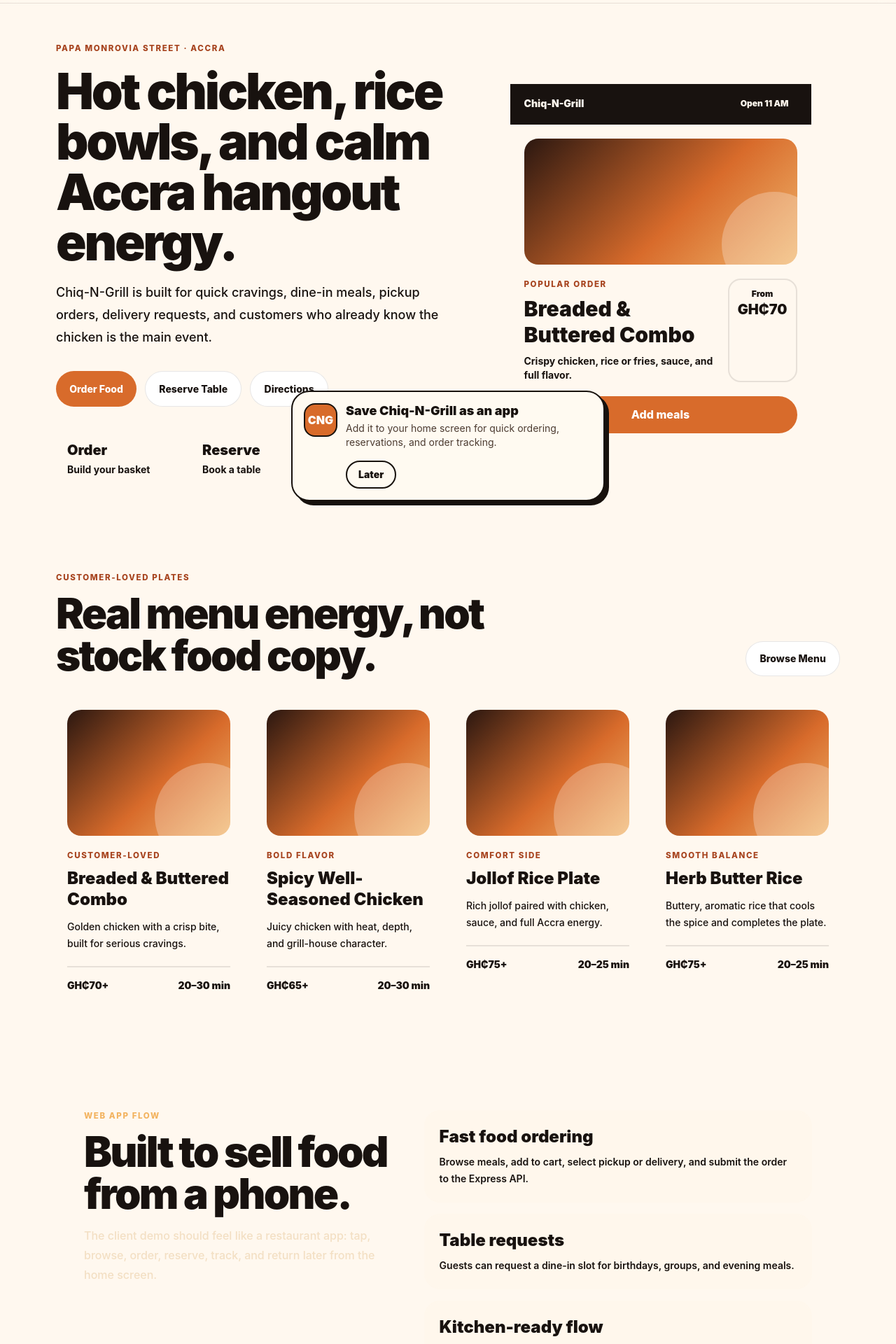
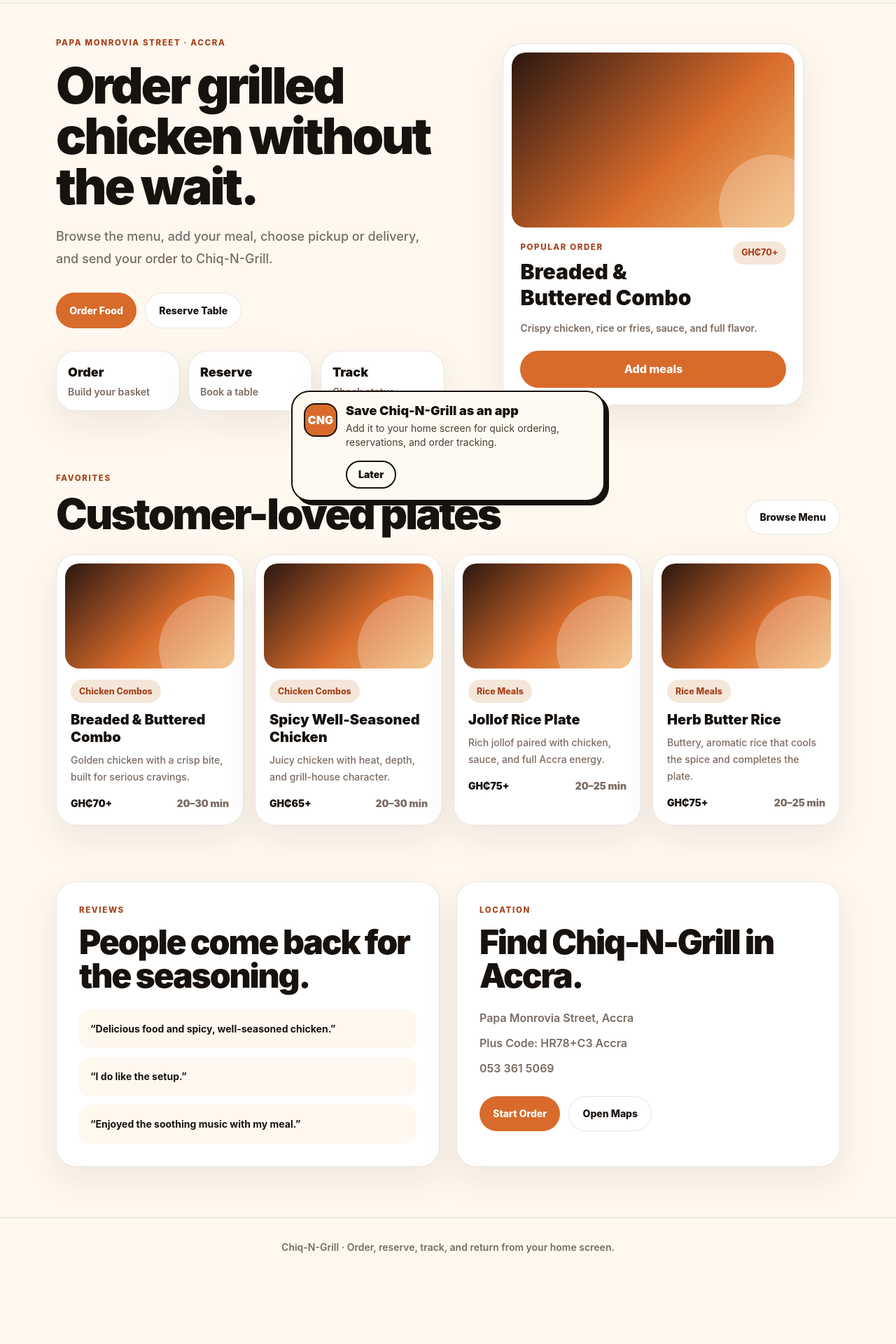
Before and after one commit to hAck404-lab101/chiqngrill, a Next.js app: page / in a window 1280 px wide. Shown: the part 60-1980 px from the top of the page at 70% size. Built offline with nearby package versions, Linux system fonts and the light colour scheme.

Commit message:
design: remove retro class leftovers from homepage

```diff
--- a/app/page.tsx
+++ b/app/page.tsx
@@ -11,131 +11,94 @@ const quickActions = [
   { title: "Track", detail: "Check status", href: "/track" }
 ];
 
-const appFeatures = [
-  { title: "Fast food ordering", description: "Browse meals, add to cart, select pickup or delivery, and submit the order to the Express API.", href: "/menu" },
-  { title: "Table requests", description: "Guests can request a dine-in slot for birthdays, groups, and evening meals.", href: "/reservations" },
-  { title: "Kitchen-ready flow", description: "Orders can be prepared for admin and kitchen screens after backend connection.", href: "/admin" }
-];
-
 export default function Home() {
   return (
     <main className="app-page overflow-hidden">
       <AppHeader />
 
-      <section className="app-container grid gap-10 pb-16 pt-8 lg:grid-cols-[1.05fr_0.95fr] lg:items-center lg:pt-14">
+      <section className="app-container grid gap-8 pb-12 pt-7 lg:grid-cols-[1.02fr_0.98fr] lg:items-center lg:pt-12">
         <div>
           <p className="eyebrow">Papa Monrovia Street · Accra</p>
-          <h1 className="app-title mt-4 text-5xl md:text-7xl">
-            Hot chicken, rice bowls, and calm Accra hangout energy.
-          </h1>
-          <p className="mt-5 max-w-2xl text-lg font-medium leading-8 text-[var(--ink-soft)]">
-            Chiq-N-Grill is built for quick cravings, dine-in meals, pickup orders, delivery requests, and customers who already know the chicken is the main event.
+          <h1 className="app-title mt-4 text-5xl md:text-7xl">Order grilled chicken without the wait.</h1>
+          <p className="mt-5 max-w-2xl text-lg font-medium leading-8 text-[var(--muted)]">
+            Browse the menu, add your meal, choose pickup or delivery, and send your order to Chiq-N-Grill.
           </p>
 
           <div className="mt-8 grid gap-3 sm:flex">
             <CTAButton href="/menu" variant="flame">Order Food</CTAButton>
             <CTAButton href="/reservations" variant="outline">Reserve Table</CTAButton>
-            <CTAButton href={restaurant.mapsUrl} variant="outline" external>Directions</CTAButton>
           </div>
 
           <div className="mt-8 grid gap-3 sm:grid-cols-3">
             {quickActions.map((action) => (
-              <a key={action.href} href={action.href} className="solid-card p-4">
-                <p className="text-xl font-black">{action.title}</p>
-                <p className="mt-1 text-sm font-bold text-[var(--ink-soft)]">{action.detail}</p>
+              <a key={action.href} href={action.href} className="surface p-4 transition hover:-translate-y-0.5">
+                <p className="text-lg font-black">{action.title}</p>
+                <p className="mt-1 text-sm font-semibold text-[var(--muted)]">{action.detail}</p>
               </a>
             ))}
           </div>
         </div>
 
-        <div className="mobile-app-frame mx-auto w-full max-w-[430px]">
-          <div className="border-b-2 border-[var(--line)] bg-[var(--ink)] px-5 py-4 text-[var(--paper)]">
-            <div className="flex items-center justify-between">
-              <span className="text-sm font-black">Chiq-N-Grill</span>
-              <span className="rounded-full bg-[var(--clay)] px-3 py-1 text-xs font-black">Open 11 AM</span>
-            </div>
-          </div>
-          <div className="p-5">
-            <div className="food-tile" />
-            <div className="mt-5 grid grid-cols-[1fr_auto] gap-4">
+        <div className="surface mx-auto w-full max-w-[430px] overflow-hidden p-3">
+          <div className="food-tile min-h-[250px]" />
+          <div className="p-3 pt-5">
+            <div className="flex items-start justify-between gap-4">
               <div>
                 <p className="eyebrow">Popular order</p>
                 <h2 className="mt-2 text-3xl font-black leading-tight">Breaded & Buttered Combo</h2>
-                <p className="mt-2 text-sm font-bold text-[var(--ink-soft)]">Crispy chicken, rice or fries, sauce, and full flavor.</p>
               </div>
-              <div className="rounded-[18px] border-2 border-[var(--line)] bg-[var(--paper-deep)] p-3 text-center">
-                <p className="text-xs font-black text-[var(--ink-soft)]">From</p>
-                <p className="text-xl font-black">GH₵70</p>
-              </div>
+              <span className="pill">GH₵70+</span>
             </div>
+            <p className="mt-3 text-sm font-semibold leading-6 text-[var(--muted)]">Crispy chicken, rice or fries, sauce, and full flavor.</p>
             <a href="/menu" className="btn-primary mt-5 w-full">Add meals</a>
           </div>
         </div>
       </section>
 
-      <section className="app-container py-14">
+      <section className="app-container py-10">
         <div className="flex flex-col justify-between gap-5 md:flex-row md:items-end">
-          <SectionHeading eyebrow="Customer-loved plates" title="Real menu energy, not stock food copy." />
+          <SectionHeading eyebrow="Favorites" title="Customer-loved plates" />
           <CTAButton href="/menu" variant="outline">Browse Menu</CTAButton>
         </div>
-        <div className="mt-8 grid gap-5 md:grid-cols-4">
+        <div className="mt-7 grid gap-4 md:grid-cols-4">
           {featuredItems.map((item) => (
-            <article key={item.id} className="solid-card p-4">
-              <div className="food-tile" />
-              <p className="eyebrow mt-5">{item.badge}</p>
-              <h3 className="mt-2 text-2xl font-black leading-tight">{item.name}</h3>
-              <p className="mt-3 text-sm font-medium leading-6 text-[var(--ink-soft)]">{item.description}</p>
-              <div className="mt-5 flex items-center justify-between border-t-2 border-[var(--line)] pt-4 text-sm font-black">
-                <span>GH₵{item.priceFrom}+</span>
-                <span>{item.prepTime}</span>
+            <article key={item.id} className="surface overflow-hidden p-3">
+              <div className="food-tile min-h-[150px]" />
+              <div className="p-2 pt-4">
+                <p className="pill">{item.category}</p>
+                <h3 className="mt-3 text-xl font-black leading-tight">{item.name}</h3>
+                <p className="mt-2 text-sm font-medium leading-6 text-[var(--muted)]">{item.description}</p>
+                <div className="mt-4 flex items-center justify-between text-sm font-black">
+                  <span>GH₵{item.priceFrom}+</span>
+                  <span className="text-[var(--muted)]">{item.prepTime}</span>
+                </div>
               </div>
             </article>
           ))}
         </div>
       </section>
 
-      <section className="app-container py-14">
-        <div className="solid-panel-dark grid gap-8 p-6 md:grid-cols-[0.9fr_1.1fr] md:p-10">
-          <div>
-            <p className="eyebrow text-[#f3b35f]">Web app flow</p>
-            <h2 className="app-title mt-3 text-4xl md:text-6xl">Built to sell food from a phone.</h2>
-            <p className="mt-4 max-w-xl text-base font-medium leading-7 text-[#f3dfc3]">
-              The client demo should feel like a restaurant app: tap, browse, order, reserve, track, and return later from the home screen.
-            </p>
-          </div>
-          <div className="grid gap-4">
-            {appFeatures.map((feature) => (
-              <a key={feature.href} href={feature.href} className="rounded-[22px] border-2 border-[#fff7ec] bg-[#fff7ec] p-5 text-[var(--ink)]">
-                <h3 className="text-2xl font-black">{feature.title}</h3>
-                <p className="mt-2 text-sm font-semibold leading-6 text-[var(--ink-soft)]">{feature.description}</p>
-              </a>
-            ))}
-          </div>
-        </div>
-      </section>
-
-      <section className="app-container py-14">
-        <div className="grid gap-8 md:grid-cols-[1fr_1fr] md:items-start">
-          <div className="solid-panel p-6 md:p-10">
-            <p className="eyebrow">What customers mention</p>
-            <h2 className="app-title mt-3 text-4xl md:text-5xl">Flavor, setup, music, and well-seasoned chicken.</h2>
+      <section className="app-container py-10">
+        <div className="grid gap-6 md:grid-cols-2">
+          <div className="surface p-6 md:p-8">
+            <p className="eyebrow">Reviews</p>
+            <h2 className="app-title mt-3 text-4xl md:text-5xl">People come back for the seasoning.</h2>
             <div className="mt-6 grid gap-3">
-              {reviewHighlights.map((review) => (
-                <blockquote key={review} className="rounded-[18px] border-2 border-[var(--line)] bg-[var(--paper)] p-4 font-black leading-7">
+              {reviewHighlights.slice(0, 3).map((review) => (
+                <blockquote key={review} className="rounded-2xl bg-[var(--paper)] p-4 text-sm font-bold leading-6 text-[var(--ink)]">
                   “{review}”
                 </blockquote>
               ))}
             </div>
           </div>
 
-          <div className="solid-panel p-6 md:p-10">
-            <p className="eyebrow">Visit or call</p>
+          <div className="surface p-6 md:p-8">
+            <p className="eyebrow">Location</p>
             <h2 className="app-title mt-3 text-4xl md:text-5xl">Find Chiq-N-Grill in Accra.</h2>
-            <div className="mt-6 space-y-3 text-base font-bold text-[var(--ink-soft)]">
-              <p>Address: {restaurant.address}</p>
+            <div className="mt-6 space-y-3 text-base font-semibold text-[var(--muted)]">
+              <p>{restaurant.address}</p>
               <p>Plus Code: {restaurant.plusCode}</p>
-              <p>Phone: {restaurant.phone}</p>
-              <p>Services: Dine-in, kerbside pickup, delivery</p>
+              <p>{restaurant.phone}</p>
             </div>
             <div className="mt-7 grid gap-3 sm:flex">
               <CTAButton href="/order" variant="flame">Start Order</CTAButton>
@@ -145,7 +108,7 @@ export default function Home() {
         </div>
       </section>
 
-      <footer className="mt-10 border-t-2 border-[var(--line)] bg-[var(--ink)] px-5 py-8 text-center text-sm font-bold text-[var(--paper)]">
+      <footer className="mt-8 border-t border-[var(--line)] px-5 py-8 text-center text-sm font-semibold text-[var(--muted)]">
         <p>{restaurant.name} · Order, reserve, track, and return from your home screen.</p>
       </footer>
     </main>
```
